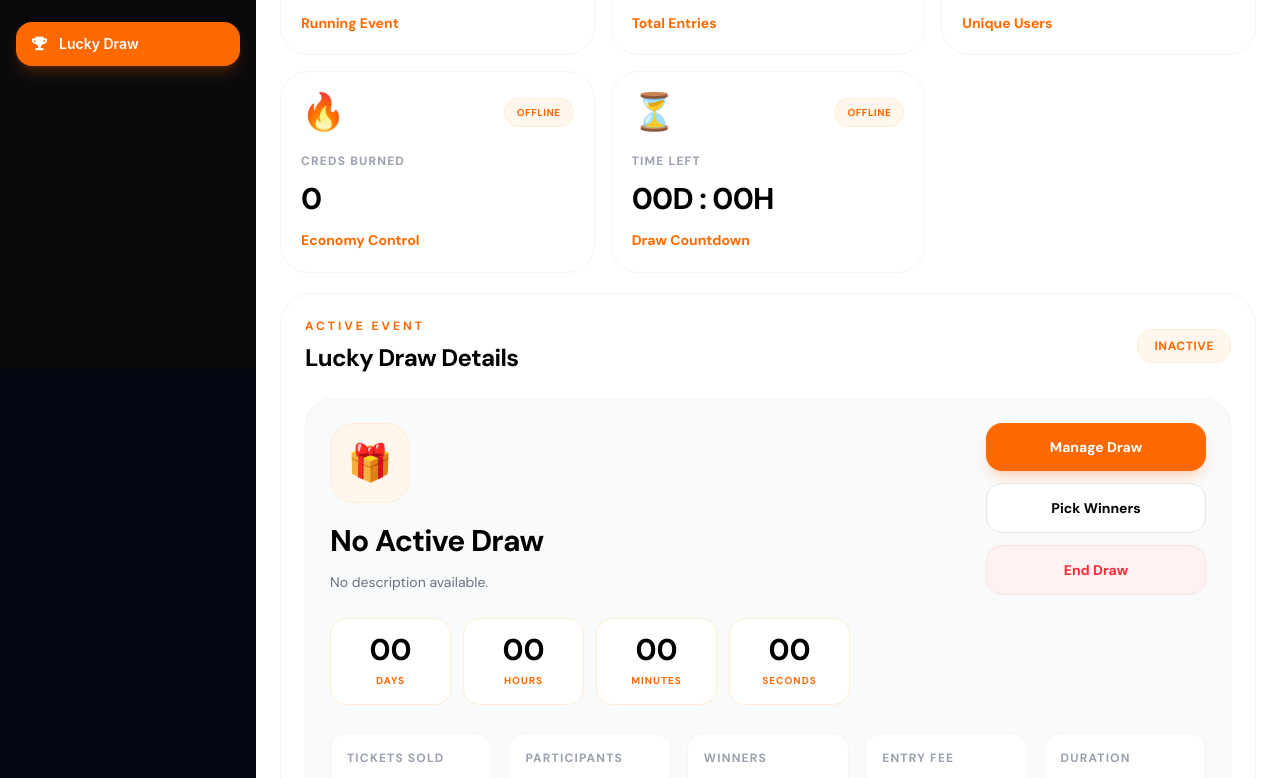
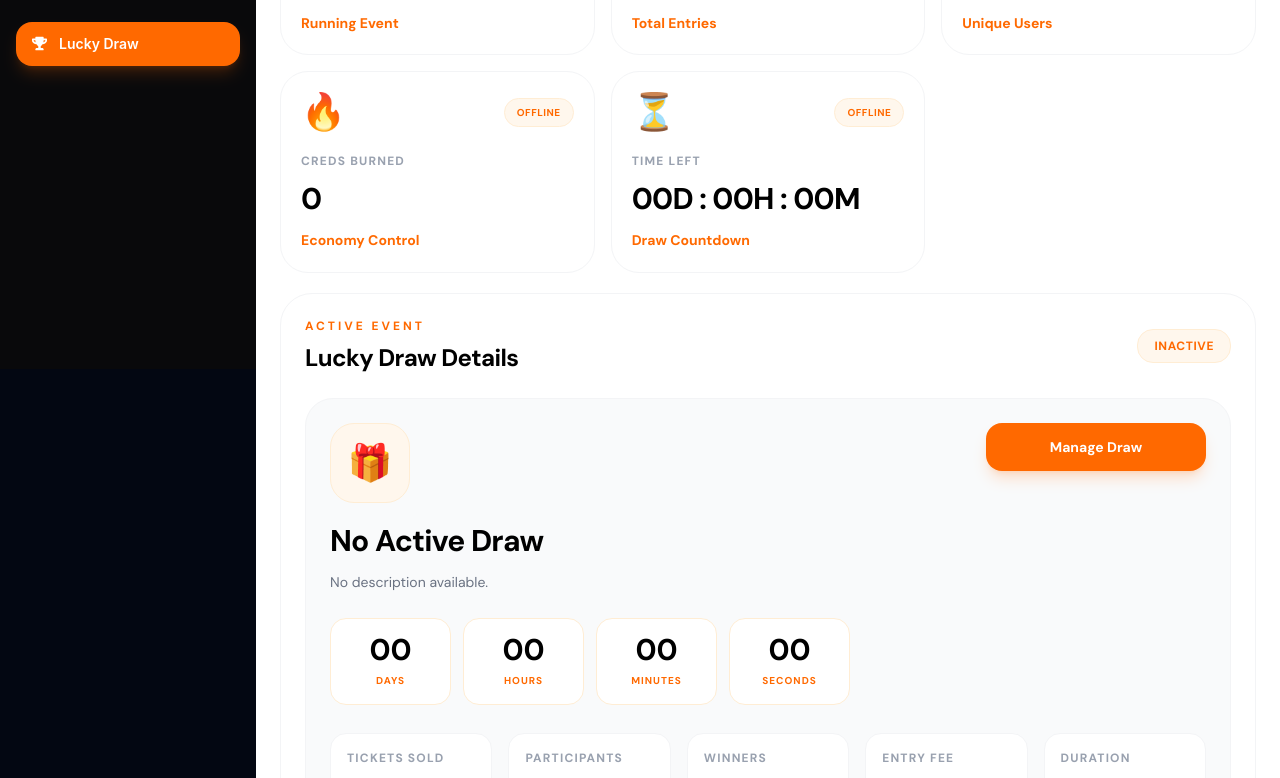
Before and after one commit to chander20256/Revadootesting, a React (Vite) app in the folder Admin/: page /admin/lucky-draw in a window 1280 px wide. Shown: the part 431-1209 px from the top of the page. Built offline with nearby package versions, Linux system fonts and the light colour scheme; no server answers; sample sign-in values are in the browser's storage.

Commit message:
rename admin folder lowercase

```diff
--- a/Admin/src/components/admin_Dashboard_comp/Lucky_Draw_comp/Lucky_Draw_Details.jsx
+++ b/Admin/src/components/admin_Dashboard_comp/Lucky_Draw_comp/Lucky_Draw_Details.jsx
@@ -18,8 +18,21 @@ function Lucky_Draw_Details({
   const [saving, setSaving] =
     useState(false);
 
+  /* -----------------------------
+     API
+  ----------------------------- */
+
   const API_URL =
     "https://revadoobackend.onrender.com/api/admin";
+
+  /* -----------------------------
+     TOKEN
+  ----------------------------- */
+
+  const token =
+    localStorage.getItem(
+      "token"
+    );
 
   /* -----------------------------
      BACKEND DATA
@@ -46,11 +59,10 @@ function Lucky_Draw_Details({
       "0",
 
     entryFee:
-      drawData?.entryFee ??
-      "0",
+      drawData?.entryFee ?? "0",
 
     duration:
-      drawData?.duration ??
+      drawData?.durationDays ??
       "0",
 
     status:
@@ -65,12 +77,46 @@ function Lucky_Draw_Details({
       drawData?.rewardImage ??
       "",
 
-    timer:
-      drawData?.timer ?? {
-        days: "00",
-        hours: "00",
-        minutes: "00",
-        seconds: "00",
+    timer: {
+      days: String(
+        Math.max(
+          0,
+          Number(
+            drawData?.timer
+              ?.days || 0
+          )
+        )
+      ).padStart(2, "0"),
+
+      hours: String(
+        Math.max(
+          0,
+          Number(
+            drawData?.timer
+              ?.hours || 0
+          )
+        )
+      ).padStart(2, "0"),
+
+      minutes: String(
+        Math.max(
+          0,
+          Number(
+            drawData?.timer
+              ?.minutes || 0
+          )
+        )
+      ).padStart(2, "0"),
+
+      seconds: String(
+        Math.max(
+          0,
+          Number(
+            drawData?.timer
+              ?.seconds || 0
+          )
+        )
+      ).padStart(2, "0"),
     },
   };
 
@@ -99,36 +145,36 @@ function Lucky_Draw_Details({
 
   useEffect(() => {
     if (
-    drawData &&
       openEdit
     ) {
       setFormData({
         rewardTitle:
-        drawData.rewardTitle ||
+          drawData?.rewardTitle ||
           "",
 
         rewardImage:
-        drawData.rewardImage ||
+          drawData?.rewardImage ||
           "",
 
         description:
-        drawData.description ||
+          drawData?.description ||
           "",
 
         entryFee:
-        drawData.entryFee ||
+          drawData?.entryFee ||
           "",
 
         totalWinners:
-        drawData.totalWinners ||
+          drawData?.totalWinners ||
           "",
 
         durationDays:
-        drawData.duration ||
+          drawData?.durationDays ||
           "",
       });
     }
   }, [openEdit]);
+
   /* -----------------------------
      HANDLE CHANGE
   ----------------------------- */
@@ -141,12 +187,16 @@ function Lucky_Draw_Details({
       value,
     } = e.target;
 
-    setFormData({
-      ...formData,
+    setFormData(
+      (
+        prev
+      ) => ({
+        ...prev,
 
         [name]:
           value,
-    });
+      })
+    );
   };
 
   /* -----------------------------
@@ -172,6 +222,8 @@ function Lucky_Draw_Details({
               headers: {
                 "Content-Type":
                   "application/json",
+
+                Authorization: `Bearer ${token}`,
               },
 
               body: JSON.stringify(
@@ -187,7 +239,8 @@ function Lucky_Draw_Details({
           !response.ok
         ) {
           alert(
-            data.message
+            data.message ||
+              "Update failed"
           );
 
           return;
@@ -220,7 +273,6 @@ function Lucky_Draw_Details({
         );
       }
     };
-
   return (
     <>
       <div
@@ -440,15 +492,10 @@ function Lucky_Draw_Details({
 
            <div
   className="
-                flex
-                flex-col
-                gap-3
     w-full
     xl:w-[220px]
   "
 >
-              {/* EDIT */}
-
   <button
     onClick={() =>
       setOpenEdit(
@@ -472,50 +519,6 @@ function Lucky_Draw_Details({
     "
   >
     Manage Draw
-              </button>
-
-              {/* PICK */}
-
-              <button
-                className="
-                  w-full
-                  px-6
-                  py-3.5
-                  rounded-2xl
-                  border
-                  border-gray-200
-                  bg-white
-                  hover:border-orange-200
-                  text-black
-                  text-sm
-                  font-black
-                  transition-all
-                  duration-200
-                "
-              >
-                Pick Winners
-              </button>
-
-              {/* END */}
-
-              <button
-                className="
-                  w-full
-                  px-6
-                  py-3.5
-                  rounded-2xl
-                  border
-                  border-red-100
-                  bg-red-50
-                  hover:bg-red-100
-                  text-red-500
-                  text-sm
-                  font-black
-                  transition-all
-                  duration-200
-                "
-              >
-                End Draw
   </button>
 </div>
           </div>
--- a/Admin/src/components/admin_Dashboard_comp/Lucky_Draw_comp/Lucky_Draw_Stats.jsx
+++ b/Admin/src/components/admin_Dashboard_comp/Lucky_Draw_comp/Lucky_Draw_Stats.jsx
@@ -8,11 +8,49 @@ function Lucky_Draw_Stats({
   /* -----------------------------
      TIME LEFT
   ----------------------------- */
+const safeDays =
+  Math.max(
+    0,
+    Number(
+      drawData?.timer?.days || 0
+    )
+  );
 
-  const timeLeft =
-    drawData?.timer
-      ? `${drawData.timer.days}D : ${drawData.timer.hours}H : ${drawData.timer.minutes}M`
-      : "00D : 00H";
+const safeHours =
+  Math.max(
+    0,
+    Number(
+      drawData?.timer?.hours || 0
+    )
+  );
+
+const safeMinutes =
+  Math.max(
+    0,
+    Number(
+      drawData?.timer?.minutes || 0
+    )
+  );
+
+const timeLeft =
+  drawData?.timer
+    ? `${String(
+        safeDays
+      ).padStart(
+        2,
+        "0"
+      )}D : ${String(
+        safeHours
+      ).padStart(
+        2,
+        "0"
+      )}H : ${String(
+        safeMinutes
+      ).padStart(
+        2,
+        "0"
+      )}M`
+    : "00D : 00H : 00M";
 
   /* -----------------------------
      STATS
```
Also changed, not shown: 2 other files (tests, documents, lock files or other folders). Lines whose indentation alone changed are shown as unchanged.
